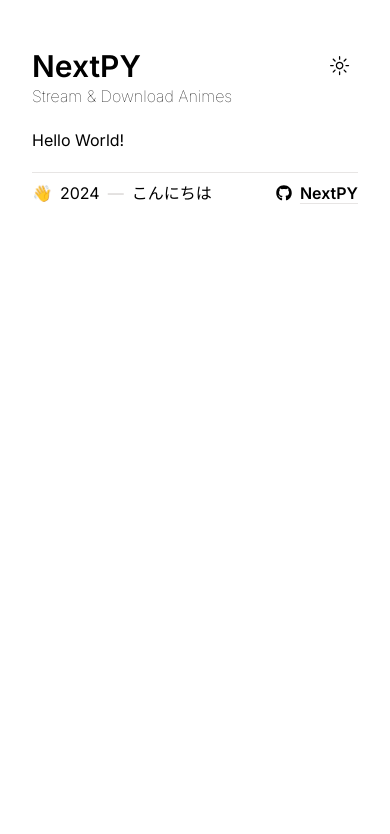
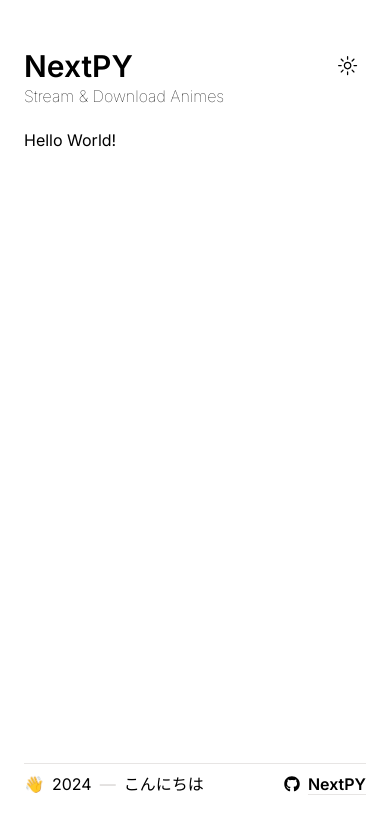
Before and after one commit to FireHead90544/NextPY, a Next.js app: page / in a window 390 px wide. Shown: the top 834 px of the page. Built offline with nearby package versions, Linux system fonts and the light colour scheme.

Commit message:
Make the layout responsive, fix header, {children}, footer components

```diff
--- a/app/layout.tsx
+++ b/app/layout.tsx
@@ -26,9 +26,11 @@ export default function RootLayout({
 					enableSystem
 					disableTransitionOnChange
 				>
-					<div className='mx-auto px-8 max-w-screen-sm'>
+					<div className='flex flex-col mx-auto px-6 sm:px-8 h-screen max-w-screen-sm'>
 						<Header />
-						{children}
+						<div className="flex-1">
+							{children}
+						</div>
 						<Footer />
 					</div>
 				</ThemeProvider>
```
